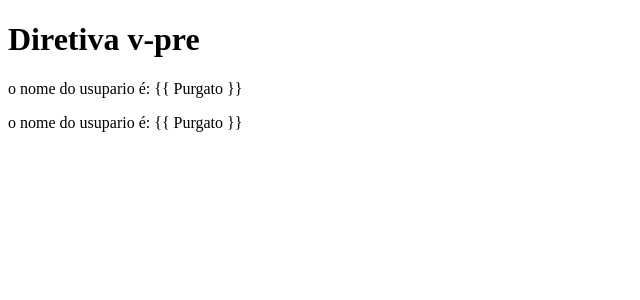
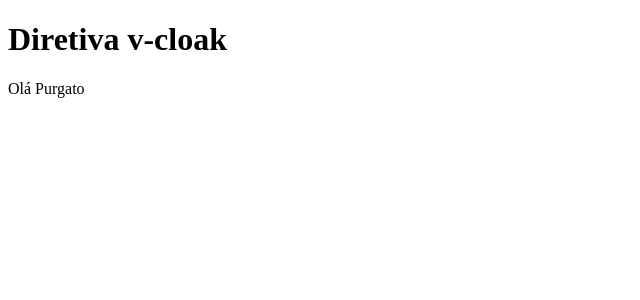
Before and after one commit to Purgato96/Vuejs, a Vue app: page / in a window 1280 px wide. Shown: the top 300 px of the page, without its empty margins (0-640 px from the left). Built offline with nearby package versions, Linux system fonts and the light colour scheme.

Commit message:
Diretiva v-cloak

```diff
--- a/src/App.vue
+++ b/src/App.vue
@@ -17,8 +17,9 @@
 <p>aqui está o conteúdo do meu card</p>
 </template>
 </CARD>
+<VPRE />
 -->
-  <VPRE />
+<VCLOAK />
 </template>
 
 <script setup>
@@ -30,6 +31,7 @@ import VHTML from '@/components/Directives/VHTML.vue'
 import VFOR from '@/components/Directives/VFOR.vue'
 import VSLOT from '@/components/Directives/VSLOT.vue'
 import CARD from '@/components/Directives/CARD.vue'
+import VPRE from '@/components/Directives/VPRE.vue'
 */
-import VPRE from '@/components/Directives/VPRE.vue'
+import VCLOAK from '@/components/Directives/VCLOAK.vue'
 </script>
--- /dev/null
+++ b/src/components/Directives/VCLOAK.vue
@@ -0,0 +1,18 @@
+<template>
+  <h1>Diretiva v-cloak</h1>
+  <div v-cloak>
+    <p> Olá {{ user }}</p>
+  </div>
+</template>
+
+<script setup>
+import { ref } from 'vue'
+
+const user = ref('Purgato')
+</script>
+
+<style scoped>
+[v-cloak] {
+  display: none;
+}
+</style>
```
